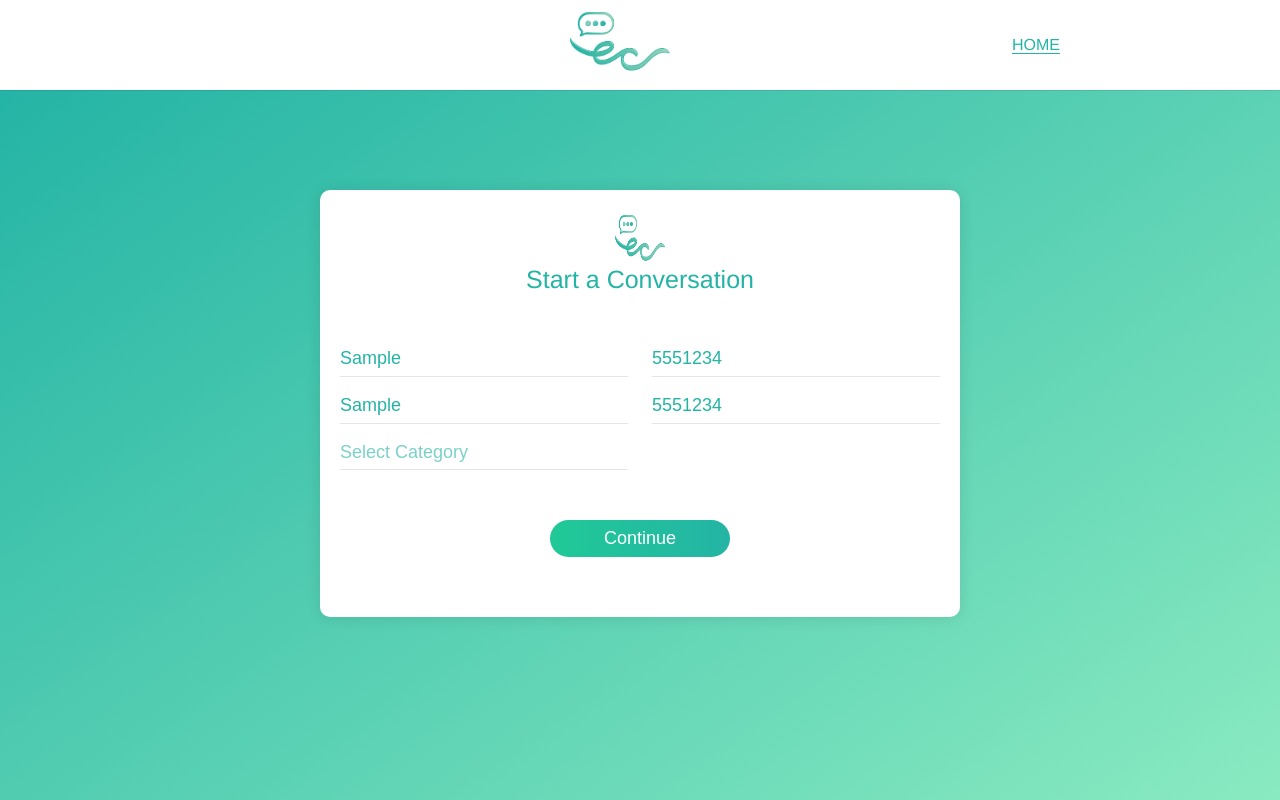
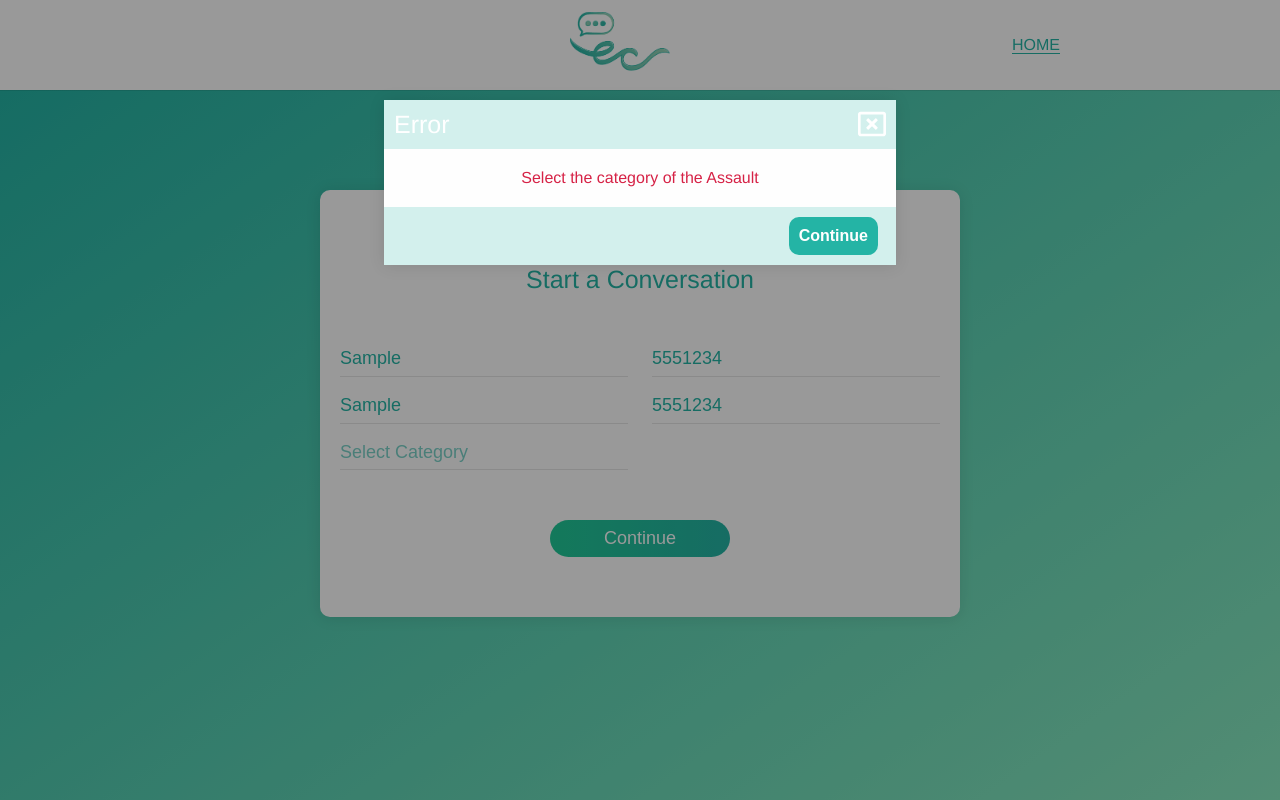
Before and after one commit to nedssoft/empoweredConversation-FE-ChineduOrie, a React (Create React App) app in the folder empowered-conversation/: page / in a window 1280 px wide. Both pictures are taken after typing "Sample", "5551234", "Sample", "5551234" into the empty fields and a click on the button "Continue". Shown: the top 800 px of the page. Built offline with nearby package versions, Linux system fonts and the light colour scheme.

Commit message:
Show pop-up modal when form is invalid

```diff
--- a/empowered-conversation/src/components/Conversation/NewConversation.jsx
+++ b/empowered-conversation/src/components/Conversation/NewConversation.jsx
@@ -16,6 +16,7 @@ import {
 } from "./Styles";
 
 import logo from "../../img/EmpoweredConversation-Logo-Md.png";
+import Modal from "../UI/Modal/Modal";
 
 class NewConversation extends React.Component {
   constructor(props) {
@@ -34,7 +35,10 @@ class NewConversation extends React.Component {
         ffName: "",
         ffPhone: "",
         categoryId: "Select the category of the Assault"
-      }
+      },
+      formValid: true,
+      extractedErrors: null,
+      showErrorModal: false
     };
   }
 
@@ -87,19 +91,44 @@ class NewConversation extends React.Component {
   submitHandler = e => {
     e.preventDefault();
     const { errors } = this.state;
-
     if (!this.checkFormValidity(errors)) {
-      alert(Object.values(errors).join('\n'));
+      const extractedErrors = Object.values(errors).filter(err => err !== "");
+      this.setState(prevState => ({
+        ...prevState,
+        formValid: false,
+        extractedErrors: extractedErrors,
+        showErrorModal: true
+      }));
     } else {
       alert("all good!!!");
     }
   };
+  toggleErrorModal = () => {
+    this.setState(prevState => ({
+      ...prevState,
+      showErrorModal: false
+    }));
+  };
+
   render() {
-    const { form } = this.state;
+    const { form, formValid, showErrorModal, extractedErrors } = this.state;
     const { survivorName, survivorPhone, ffName, ffPhone } = form;
 
     return (
       <Wrapper>
+        {!formValid && (
+          <Modal
+            show={showErrorModal}
+            clicked={this.toggleErrorModal}
+            toggle={this.toggleErrorModal}
+            modalType="ok"
+            modalTitle="Error"
+          >
+            {extractedErrors.map(err => (
+              <p key={err} style={{ color: '#D62246'}}>{err}</p>
+            ))}
+          </Modal>
+        )}
         <Container>
           <FormHeader>
             <Img src={logo} alt="" />
--- a/empowered-conversation/src/components/UI/Modal/Modal.jsx
+++ b/empowered-conversation/src/components/UI/Modal/Modal.jsx
@@ -15,7 +15,7 @@ import {
 
 function Modal({ children, show, toggle, modalTitle, clicked, modalType }) {
   let footerContent = <ContinueBtn onClick={clicked}>Continue</ContinueBtn>;
-  if (!modalType == "ok") {
+  if (!modalType === "ok") {
     footerContent = (
       <React.Fragment>
         <ContinueBtn onClick={clicked}>Continue</ContinueBtn>
```
